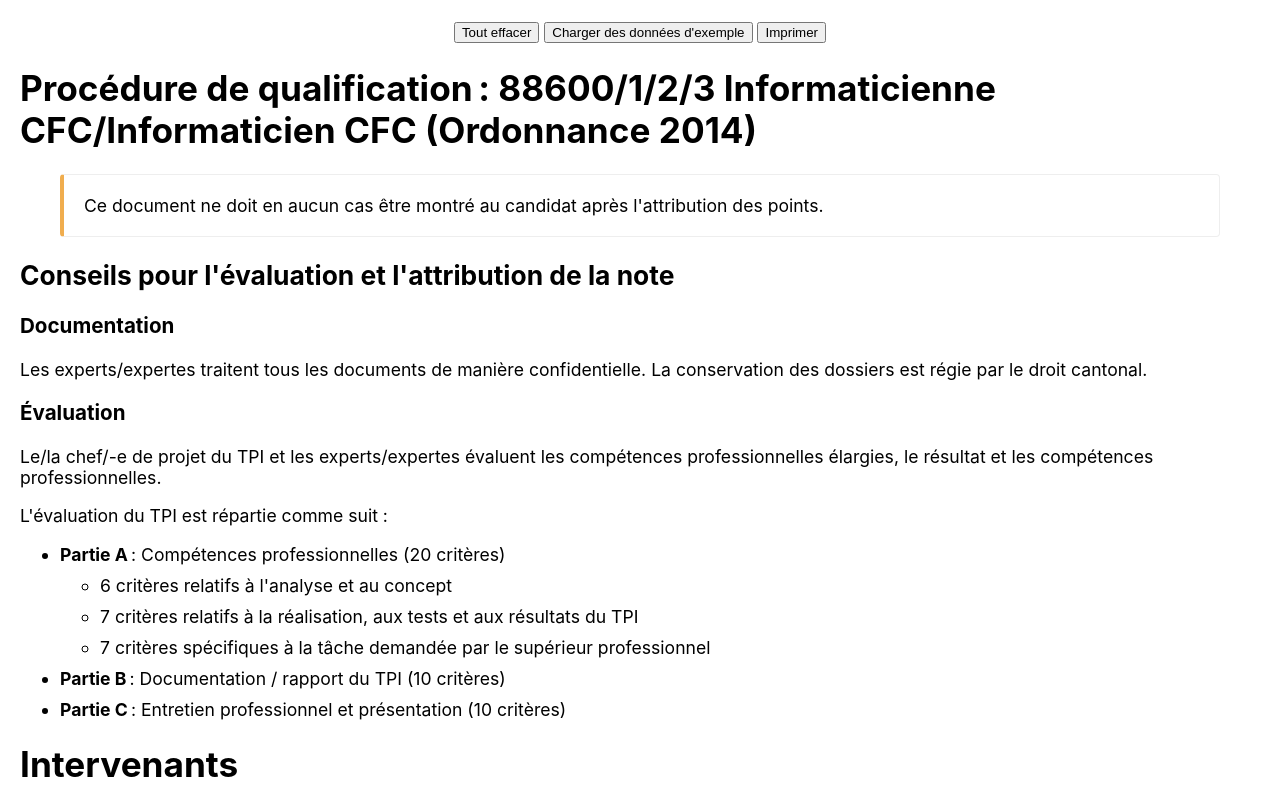
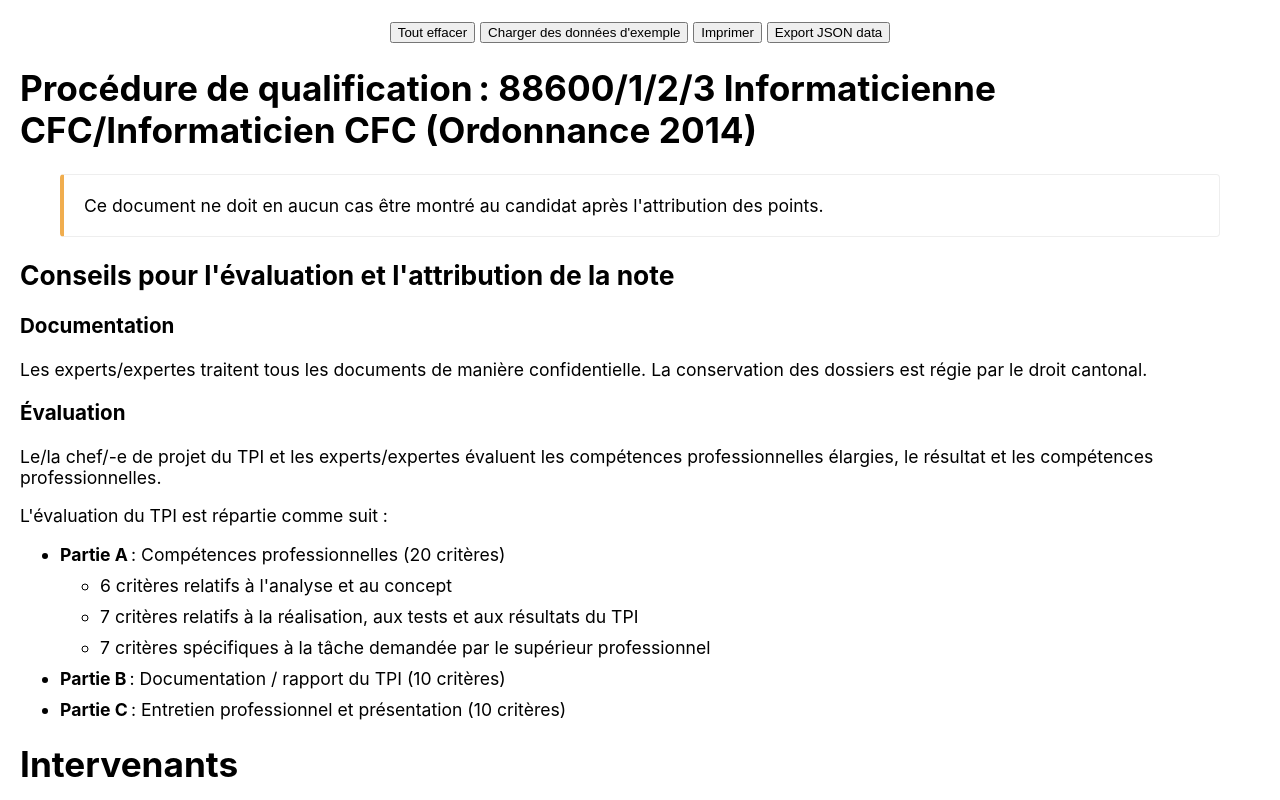
Before and after one commit to ponsfrilus/evaluation-TPI, a React (Create React App) app: page / in a window 1280 px wide. Shown: the top 800 px of the page. Built offline with nearby package versions, Linux system fonts and the light colour scheme.

Commit message:
[feature] export data in JSON

```diff
--- a/src/App.js
+++ b/src/App.js
@@ -13,6 +13,7 @@ import {
   LocalStorageSave,
   LocalStorageLoad,
   LocalStorageClear,
+  ExportLocalStorage,
 } from './utils/LocalStorage.js'
 import { ptsChange } from './utils/Calculation.js'
 import { sampleData } from './utils/SampleData.js'
@@ -68,6 +69,14 @@ function App() {
           <button onClick={() => window.print()}>
             Imprimer
           </button>
+          &nbsp;
+          {/* https://stackoverflow.com/questions/55613438/reactwrite-to-json-file-or-export-download-no-server */}
+          <a
+            href={`data:text/json;charset=utf-8,${encodeURIComponent(JSON.stringify(ExportLocalStorage(), null, 2))}`}
+            download="evaluation-TPI.json"
+          >
+            <button>{`Export JSON data`}</button>
+          </a>
         </div>
 
         <h1>
--- a/src/utils/LocalStorage.js
+++ b/src/utils/LocalStorage.js
@@ -60,4 +60,14 @@ const LocalStorageClear = () => {
   ptsChange()
 }
 
-export { LocalStorageSave, LocalStorageLoad, LocalStorageClear }
+const ExportLocalStorage = () => {
+  let myLocalStorage = {}
+  for (var i = 0; i < localStorage.length; i++) {
+    if (localStorage.key(i).startsWith(localStorageEntriesPrefix)) {
+      myLocalStorage[`${localStorage.key(i)}`] = localStorage.getItem(localStorage.key(i))
+    }
+  }
+  return myLocalStorage
+}
+
+export { LocalStorageSave, LocalStorageLoad, LocalStorageClear, ExportLocalStorage }
--- a/src/utils/SampleData.js
+++ b/src/utils/SampleData.js
@@ -1,7 +1,7 @@
 import { ptsChange } from './Calculation.js'
 
 const sampleData = () => {
-  console.log('sampleData')
+  console.log('Loading sample data...')
   document.getElementById('cdp_name').value = 'Charles De Preux'
   document.getElementById('cdp_phone').value = '+41 21 111 22 33'
   document.getElementById('cdp_mail').value = 'cdp@tpivd.ch'
```
